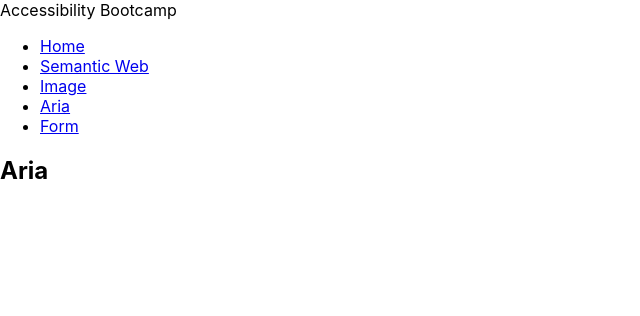
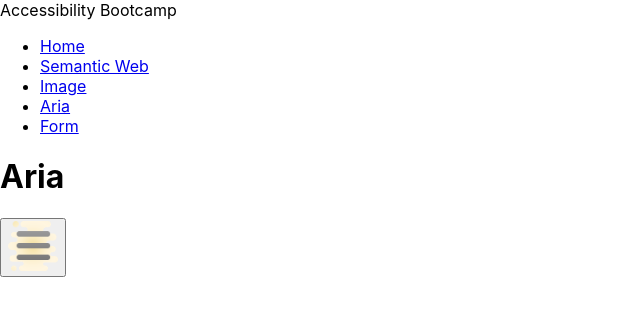
Before and after one commit to imteekay/a11y-bootcamp, a React (Create React App) app: page /aria in a window 1280 px wide. Shown: the top 316 px of the page, without its empty margins (0-640 px from the left). Built offline with nearby package versions, Linux system fonts and the light colour scheme.

Commit message:
Aria page

```diff
--- a/src/components/Aria.js
+++ b/src/components/Aria.js
@@ -1,3 +1,12 @@
-import React from 'react';
+import React, { Fragment } from 'react';
+import hamburger from '../images/hamburger.png'
 
-export const Aria = () => <h2>Aria</h2>;
+export const Aria = () => (
+  <Fragment>
+    <h1>Aria</h1>
+
+    <button>
+      <img src={hamburger} width="50" />
+    </button>
+  </Fragment>
+);
```
Also changed, not shown: src/images/hamburger.png (added), 1 other file (tests, documents, lock files or other folders).
